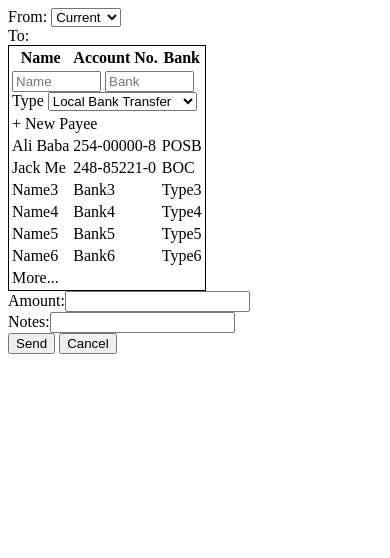
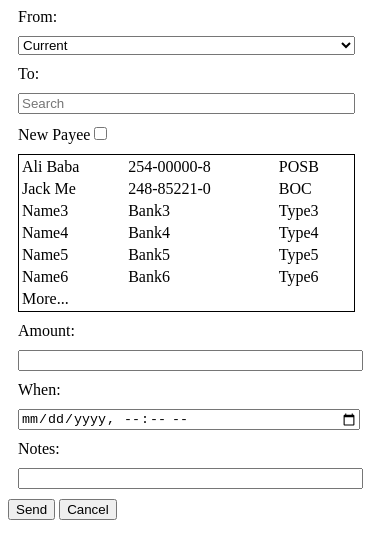
Before and after one commit to openorclose/BOC, a plain HTML site: page index.html in a window 390 px wide. Both pictures are taken after a click on the element "More...". Drawn offline with Linux system fonts and the light colour scheme.

Commit message:
MAde new payee own line

```diff
--- a/index.html
+++ b/index.html
@@ -16,34 +16,12 @@
         </select>
     </label>
 
-    <label>To: </label>
-
-    <table id = "payeesTable" style = "border: 1px solid black;">
-        <thead>
-        <tr>
-            <th>Name</th>
-            <th>Account No.</th>
-            <th>Bank</th>
-        </tr>
-
-        </thead>
-        <tbody>
-        <tr id = "filters" style = "display: none">
-            <td colspan="3">
-            <input type = "text" placeholder="Name" size = "8">
-            <input type = "text" placeholder="Bank" size = "8">
-            <label for="typeSelect">Type
-                <select id = "typeSelect">
-                    <option>Local Bank Transfer</option>
-                    <option>Other BOC Transfer</option>
-                    <option>International Transfer</option>
-                </select>
+    <label for = "searchInput">To:
+        <input type = "search" id = "searchInput" placeholder = "Search">
     </label>
-            </td>
-        </tr>
-        <tr class = "top">
-            <td colspan="3"><span id = "newPayeeButton">+ New Payee</span>
-            <div id = "newPayeeForm" style = "display: none; border: 1px solid black;">
+    <div>
+        <label for = "newPayeeBox">New Payee<input type = "checkbox" id = "newPayeeBox"></label>
+        <div id = "newPayeeForm" style = "display: none;">
             <label class = "all" for="newType">Type
                 <select id = "newType">
                     <option value = "local">Local Bank Transfer</option>
@@ -57,8 +35,9 @@
             <label class = "local international" for = "bankInput">Bank: <input id = "bankInput" type = "text"></label>
             <label class = "all" for = "accountNumberInput">Account Number: <input id = "accountNumberInput" type = "text"></label>
         </div>
-            </td>
-        </tr>
+    </div>
+    <table id = "payeesTable" >
+        <tbody>
         <tr class = "top">
             <td>Ali Baba</td>
             <td>254-00000-8</td>
@@ -94,8 +73,8 @@
         </tr>
         </tbody>
     </table>
-    <label for = "amountInput">Amount:<input type = "text" id = "amountInput"></label>
-
+    <label for = "amountInput">Amount:<input type = "number" id = "amountInput"></label>
+    <label for = "whenInput">When:<input type = "datetime-local" id = "whenInput"></label>
     <label for = "notesInput">Notes:<input type = "text" id = "notesInput"></label>
     <button>Send</button>
     <button>Cancel</button>
--- a/script.js
+++ b/script.js
@@ -3,11 +3,14 @@ const d = {
     q: document.querySelector.bind(document),
     qa: document.querySelectorAll.bind(document)
 };
-d.id("newPayeeButton").addEventListener("click", () => {
-    d.id("newPayeeForm").style.display = d.id("newPayeeForm").style.display === "block" ? "none" : "block";
+d.id("newPayeeBox").addEventListener("change", e => {
+    const enabled = e.target.checked;
+    d.id("newPayeeForm").style.display = enabled ? "block" : "none";
+    d.id("payeesTable").style.display = enabled ? "none" : "block";
+
 });
 d.id("moreButton").addEventListener("click", () => {
-    d.qa("#payeesTable > tbody > tr:not(.top), #filters").forEach(e => e.style.display = e.style.display === "table-row" ? "none" : "table-row");
+    d.qa("#payeesTable > tbody > tr:not(.top)").forEach(e => e.style.display = e.style.display === "table-row" ? "none" : "table-row");
 });
 d.id("newType").addEventListener("change", e => showNeededNewPayeeDetails(e.target.value));
 function showNeededNewPayeeDetails(type = "all") {
--- a/style.css
+++ b/style.css
@@ -1,5 +1,13 @@
 label {
+    margin-left: 10px;
+    margin-right: 10px;
     display: block;
+    width: 100%;
+}
+#payeesTable {
+    border: 1px solid black;
+    width: 90%;
+    margin: 10px;
 }
 #payeesTable > tbody > tr {
     display: none;
@@ -7,3 +15,17 @@ label {
 #payeesTable > tbody > tr.top {
     display: table-row;
 }
+input:not([type=checkbox]), select {
+    margin: 10px 0 10px 0;
+    display: block;
+    width: 90%;
+}
+form {
+    width: 800px;
+}
+
+@media only screen and (max-width: 800px) {
+    form {
+        width: 100%;
+    }
+}
```
Lines whose indentation alone changed are shown as unchanged.
